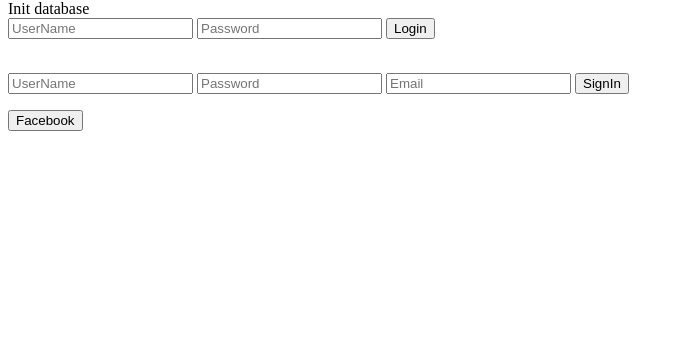
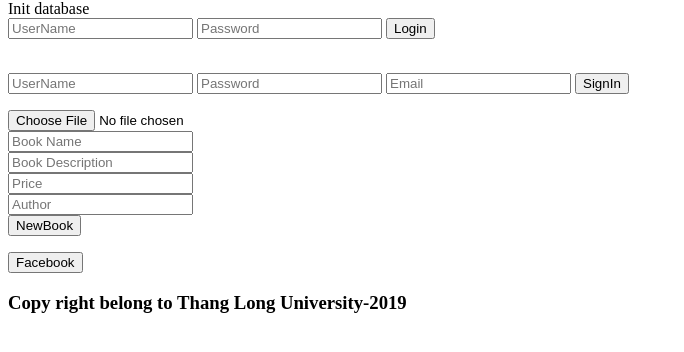
Before and after one commit to PhatsNgoo/BookSeller, a PHP site: page / in a window 1280 px wide. Shown: the part 29-381 px from the top of the page, without its empty margins (0-684 px from the left). Run offline with PHP 8.4, Linux system fonts and the light colour scheme.

Commit message:
Upload book image

```diff
--- a/Layout/User_Layout_Footer.php
+++ b/Layout/User_Layout_Footer.php
@@ -4,5 +4,9 @@
 <footer>
 <!--Define logo hear-->
     <button>Facebook</button>
+    <br>
+    <div>
+        <h3>Copy right belong to Thang Long University-2019</h3>
+    </div>
 </footer>
 </html>
--- a/controller/DataManager.php
+++ b/controller/DataManager.php
@@ -78,5 +78,8 @@ class DataManager{
                     )';
         mysqli_query($this->conn,$Query);
     }
+    public function NewBooks(string $bookID,string $title,float $price,string $description,string $author){
+
+    }
 }
 ?>
--- a/index.php
+++ b/index.php
@@ -8,6 +8,7 @@ $dataMng=new DataManager();
 $dataMng->ConnectDb();
 $login=isset($_POST['LogIn'])?$_POST['LogIn']:'';
 $signin=isset($_POST['SignIn'])?$_POST['SignIn']:'';
+$submitBook=isset($_POST['NewBook'])?$_POST['NewBook']:'';
 if (isset($_POST['SignIn'])){
     $userName=$_POST['UserNameSignIn'];
     $password=$_POST['NewPassword'];
@@ -18,6 +19,36 @@ if (isset($_POST['LogIn'])){
     $userName=$_POST['UserName'];
     $password=$_POST['Password'];
     $dataMng->Login($userName,$password);
+}
+if (isset($_POST['NewBook'])) {
+    $targetDir='Assets/BooksImage/';
+    $targetFile = $targetDir . basename($_FILES['BookImage']['name']);
+    $imageFileType = strtolower(pathinfo($targetFile,PATHINFO_EXTENSION));
+    $uploadState=1;
+    $check=getimagesize($_FILES['BookImage']['tmp_name']);
+    if ($check!==false)
+    {
+        $uploadState=1;
+    }
+    else
+    {
+        $uploadState=0;
+    }
+    //Check if file is exist
+    if (file_exists($targetFile)){
+        $uploadState=0;
+    }
+    //Check file extension
+    if($imageFileType != "jpg" && $imageFileType != "png" && $imageFileType != "jpeg"
+        && $imageFileType != "gif" ) {
+        echo "Sorry, only JPG, JPEG, PNG & GIF files are allowed.";
+        $uploadState = 0;
+    }
+    if ($uploadState!==0)
+    {
+        move_uploaded_file($_FILES['BookImage']['tmp_name'],$targetFile);
+    }
+    echo $uploadState;
 }
 ?>
 <FORM method="post">
@@ -35,6 +66,20 @@ if (isset($_POST['LogIn'])){
     <input type="submit" name="SignIn" value="SignIn">
 
 </FORM>
+<FORM method="post" enctype="multipart/form-data">
+    <input type="file" name="BookImage" value="BookImage">
+    <br>
+    <input type="textbox" name="BookName" placeholder="Book Name">
+    <br>
+    <input type="textbox" name="BookDescription" placeholder="Book Description">
+    <br>
+    <input type="textbox" name="BookPrice" placeholder="Price">
+    <br>
+    <input type="textbox" name="Author" placeholder="Author">
+    <br>
+
+    <input type="submit" name="NewBook" value="NewBook">
+</FORM>
 <?php
 require('Layout/User_Layout_Footer.php');
 ?>
```
Also changed, not shown: Assets/BooksImage/bike4.jpg (added).
